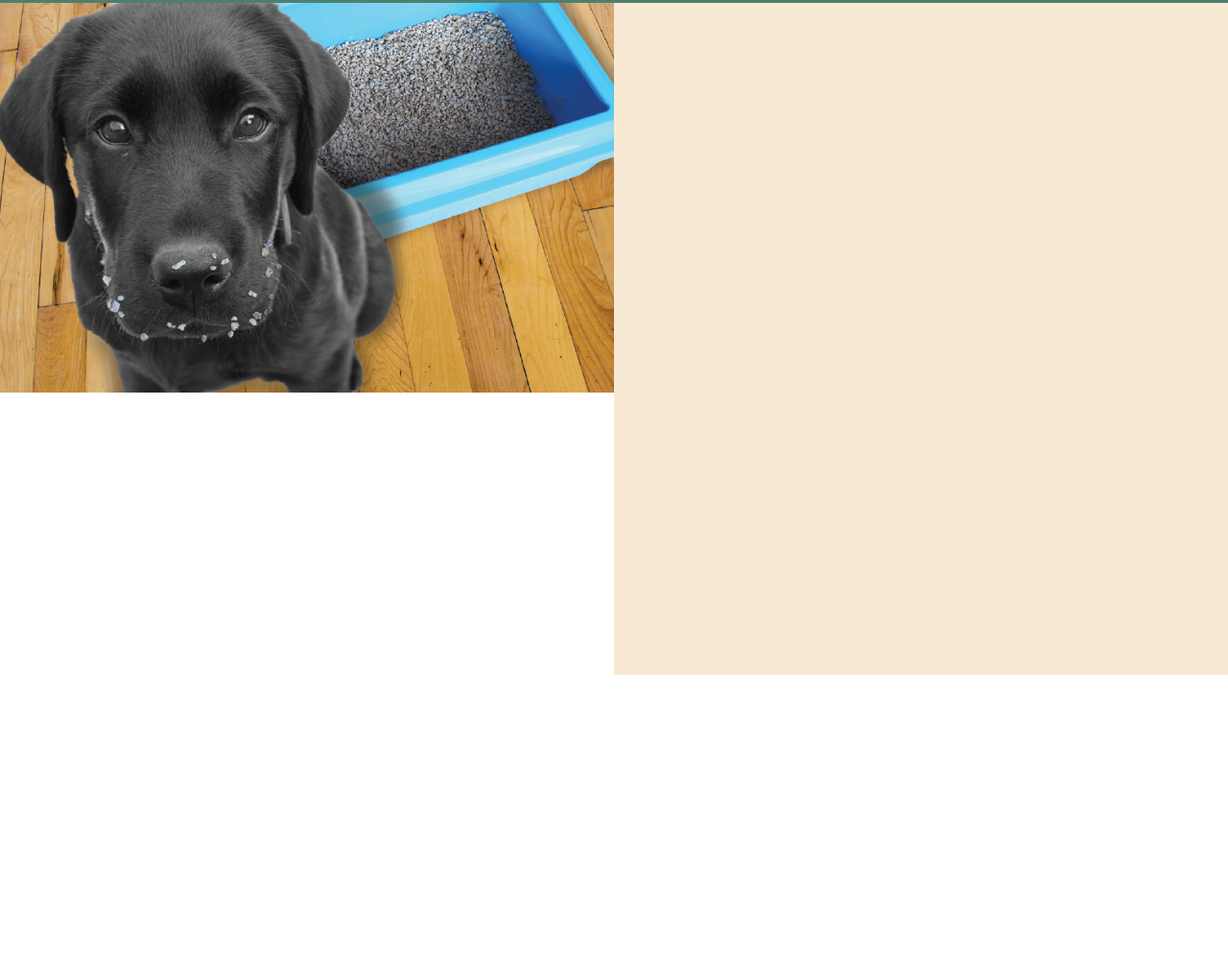
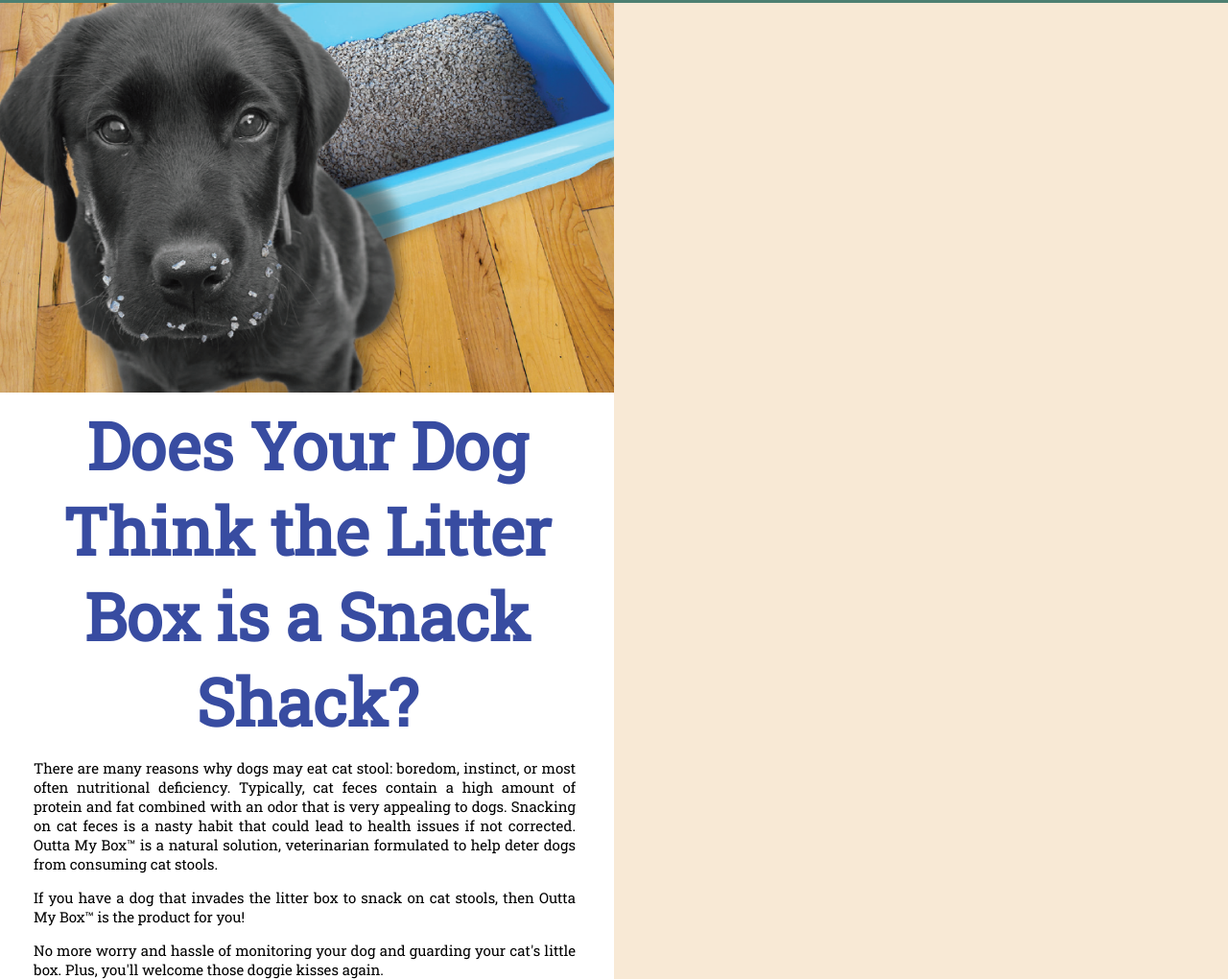
Before and after one commit to senecasisneros/NV_Project, a website: page index.html in a window 1280 px wide. Shown: the part 97-1117 px from the top of the page at 96% size. Before the commit the page ends 800 px from the top, so only its background shows below. Drawn offline with Linux system fonts and the light colour scheme.

Commit message:
added main paragraphs of the page

```diff
--- a/Styles/style.css
+++ b/Styles/style.css
@@ -34,3 +34,38 @@ div#main-content {
   margin-right: 5px;
   width: 50%;
 }
+
+.textParagraph {
+  margin-right: 115px;
+  margin-left: 35px;
+}
+
+.sectionText {
+  margin-right: 10px;
+  word-spacing: 0;
+  margin-top: 10px;
+  text-align: center;
+  float: left;
+  color: #384ca1;
+  font-size: 68px;
+  width: 50%;
+  font-family: "Roboto Slab", serif;
+}
+
+.mainText {
+  text-align: justify;
+  margin-right: 10px;
+  /*word-spacing: 0;*/
+  margin-top: 15px;
+  float: left;
+  color: black;
+  font-size: 15px;
+  width: 50%;
+  font-family: "Roboto Slab", serif;
+}
+
+@media screen and (max-width: 768px) {
+  .sectionText {
+    font-size: 15px;
+  }
+}
--- a/index.html
+++ b/index.html
@@ -5,7 +5,8 @@
   <meta name="viewport" content="width=device-width, initial-scale=1.0">
   <meta http-equiv="X-UA-Compatible" content="ie=edge">
   <link href="Styles/style.css" rel="stylesheet">
-  <link rel="shortcut icon" type="image/png" href="css/image/Picture1.png"/>
+  <link href="https://fonts.googleapis.com/css?family=Roboto+Mono|Roboto+Slab" rel="stylesheet">
+  <!-- <link rel="shortcut icon" type="image/png" href="css/image/Picture1.png"/> -->
   <title>NV_Project</title>
 </head>
 <body>
@@ -14,7 +15,15 @@
     <div id="banner-content"></div>
   </div>
 
-  <img align='left' src="Styles/dog.png" id='dogImage' alt="black dog">
+  <section>
+    <img align='left' src="Styles/dog.png" id='dogImage' alt="black dog">
+    <h2 class='sectionText'>Does Your Dog Think the Litter Box is a Snack Shack?</h2>
+    <section class='textParagraph'>
+      <p class='mainText'>There are many reasons why dogs may eat cat stool: boredom, instinct, or most often nutritional deficiency. Typically, cat feces contain a high amount of protein and fat combined with an odor that is very appealing to dogs. Snacking on cat feces is a nasty habit that could lead to health issues if not corrected. Outta My Box&trade; is a natural solution, veterinarian formulated to help deter dogs from consuming cat stools.</p>
+      <p class='mainText'>If you have a dog that invades the litter box to snack on cat stools, then Outta My Box&trade; is the product for you!</p>
+      <p class='mainText'>No more worry and hassle of monitoring your dog and guarding your cat's little box. Plus, you'll welcome those doggie kisses again.</p>
+    </section>
+  </section>
 
 
 </body>
```
